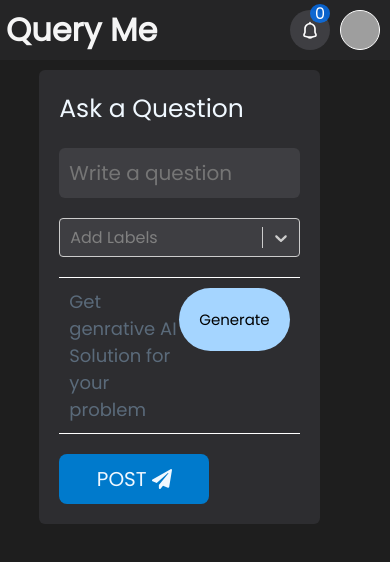
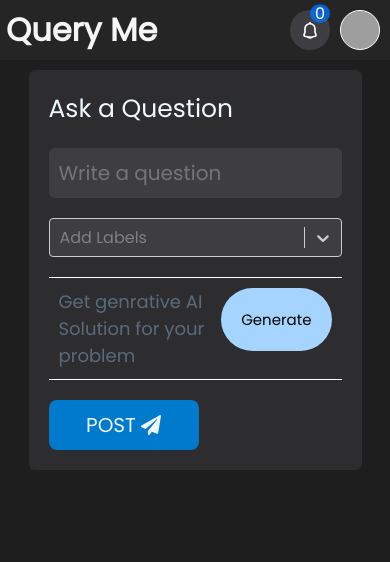
Before and after one commit to ishn123/IPDF, a React (Create React App) app: page /home in a window 390 px wide. Shown: the top 562 px of the page. Built offline with nearby package versions, Linux system fonts and the light colour scheme; sample sign-in values are in the browser's storage; grey boxes are pictures that could not be loaded.

Commit message:
mobile.responsive

```diff
--- a/src/pages/Home/style.css
+++ b/src/pages/Home/style.css
@@ -285,4 +285,14 @@ background-color: #b6dafb;
         padding:20px;
         height: fit-content;
     }
+    .Posts-container{
+        width: 100%;
+        display: flex;
+        align-items: center;
+    }
+    .Questions-container{
+        width: 100%;
+        display: flex;
+        align-items: center;
+    }
   }
--- a/src/pages/Profile/style.css
+++ b/src/pages/Profile/style.css
@@ -2,6 +2,7 @@
     display: flex;
     flex-direction: column;
     gap: 20px;
+    align-items: center;
 }
 .Profile-header{
     width:100%;
```
